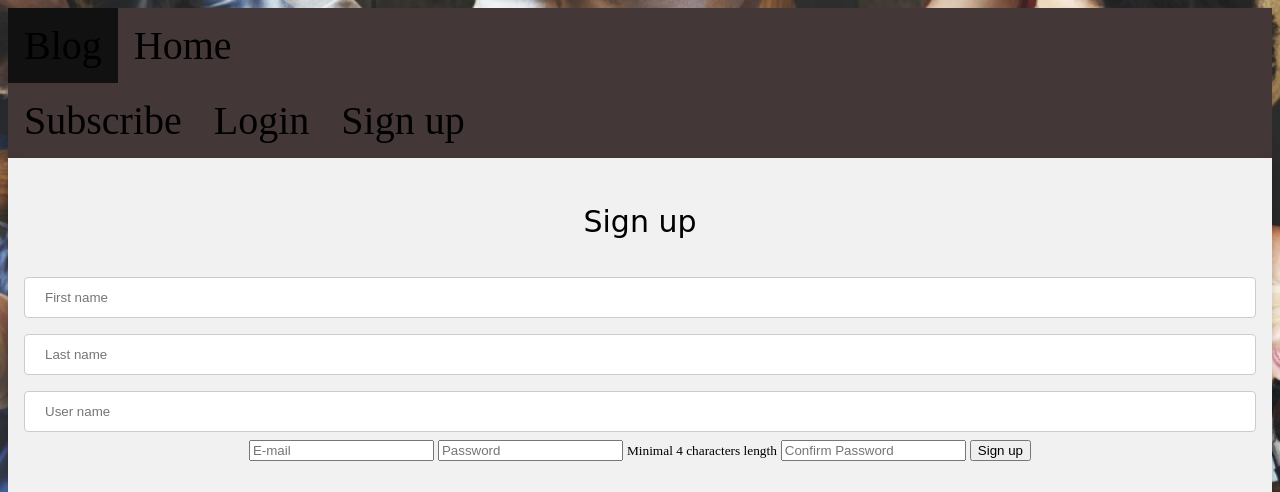
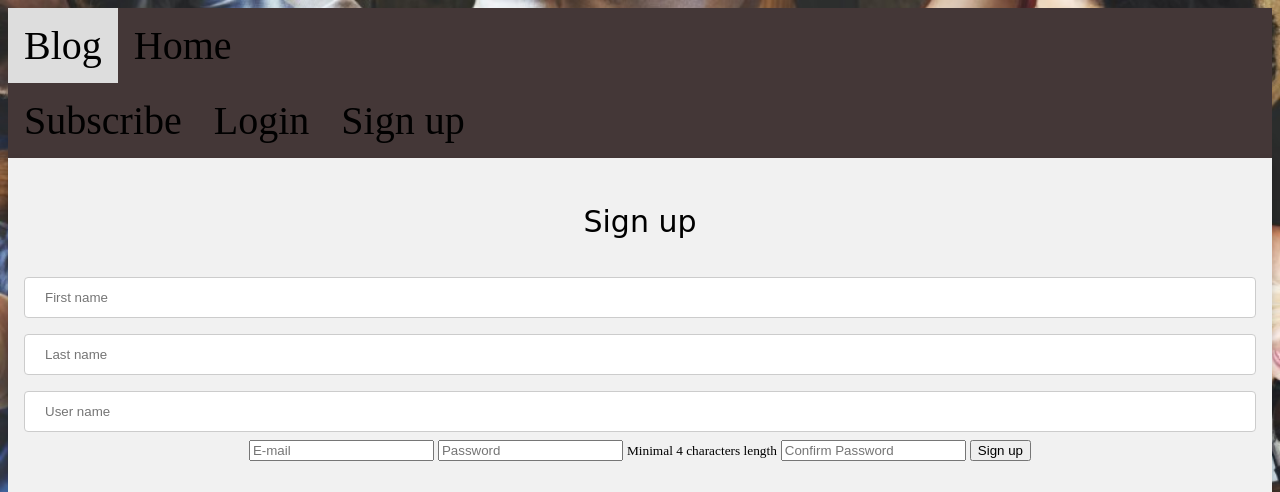
Before and after one commit to Leina33/Blog, a Flask app: page /registration in a window 1280 px wide, with the pointer over the restyled element. Shown: the top 492 px of the page. Run offline with Flask 2, Linux system fonts and the light colour scheme; some libraries are stand-ins or nearby versions.

Commit message:
This line of code will style the hover background

```diff
--- a/app/static/css/styles.css
+++ b/app/static/css/styles.css
@@ -41,7 +41,7 @@ li a {
   font-size: 40px;
 }
 li a:hover {
-  background-color: #111;
+  background-color: #ddd;
 }
 input[type="text"],
 select {
```
